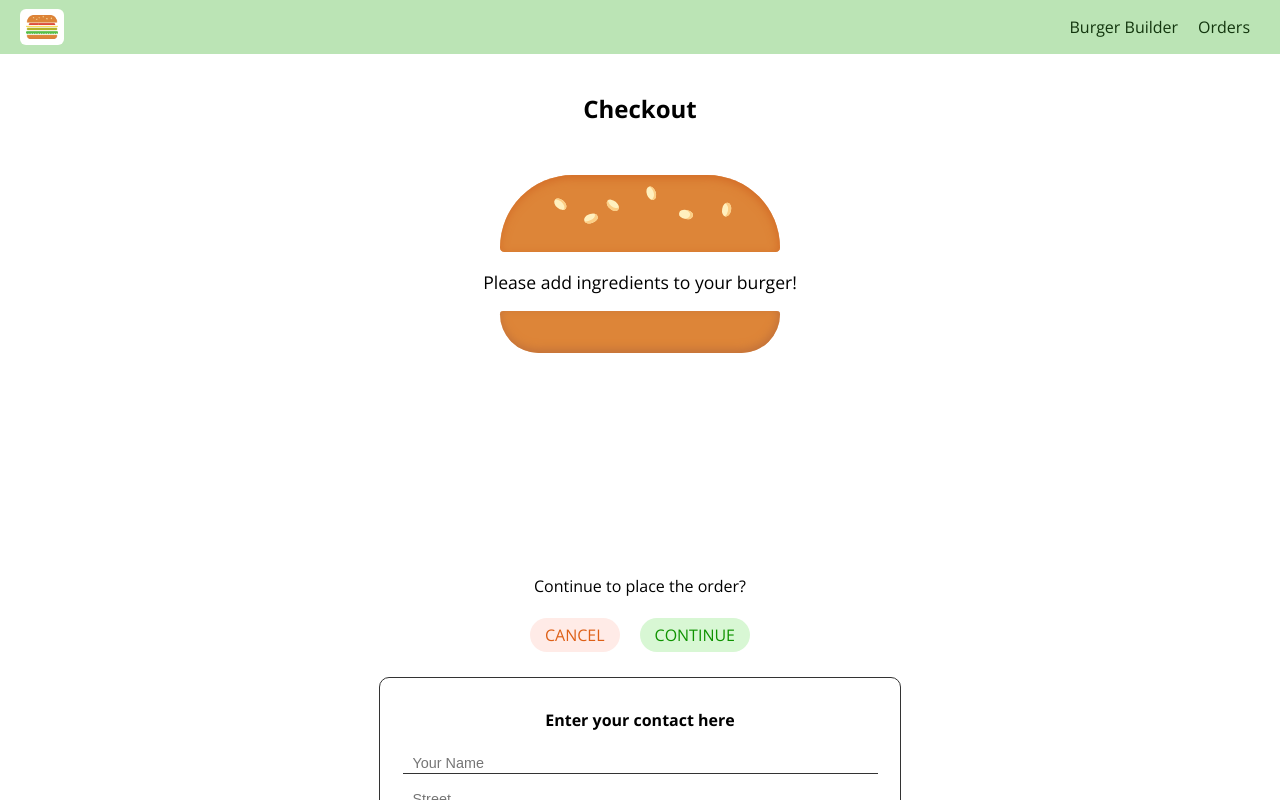
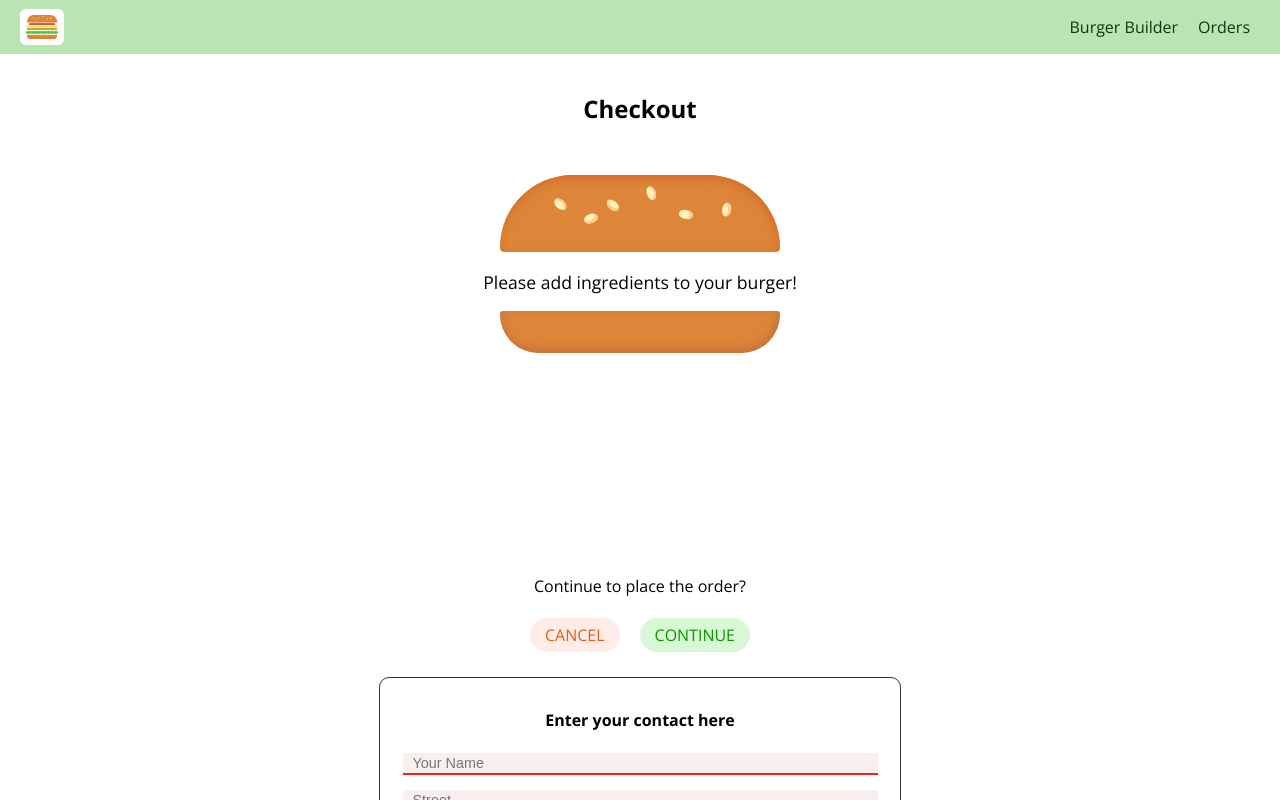
Before and after one commit to khoathy/burger-app, a React app: page /checkout in a window 1280 px wide. Both pictures are taken after a click on the button "CONTINUE". Shown: the top 800 px of the page. Built offline with nearby package versions, Linux system fonts and the light colour scheme.

Commit message:
feat: add input validation feedback

```diff
--- a/src/components/UI/Input/Input.css
+++ b/src/components/UI/Input/Input.css
@@ -26,3 +26,8 @@
     outline: none;
     background-color: #d8f7d4;
 }
+
+.Invalid {
+    border-bottom: solid 2px #fa1d1d;
+    background-color: #faefef;
+}
--- a/src/components/UI/Input/Input.js
+++ b/src/components/UI/Input/Input.js
@@ -4,25 +4,32 @@ import classes from './Input.css';
 
 const input = (props) => {
     let inputElement = null;
+    const inputClasses = [classes.InputElement];
+
+    if(props.invalid) {
+        inputClasses.push(classes.Invalid);
+    }
 
     switch(props.elementType) {
         case('input'):
             inputElement = <input
-                className={classes.InputElement}
+                className={inputClasses.join(' ')}
                 {...props.elementConfig}
                 value={props.value}
                 onChange={props.changed}/>;
             break;
         case('textarea'):
             inputElement = <textarea
-                className={classes.InputElement}
+                className={inputClasses.join(' ')}
                 {...props.elementConfig}
                 value={props.value}
                 onChange={props.changed}/>;
             break;
         case('select'):
             inputElement = (
-                <select className={classes.InputElement} value={props.value}
+                <select
+                className={inputClasses.join(' ')}
+                value={props.value}
                 onChange={props.changed}>
                     {props.elementConfig.options.map(option => (
                         <option key={option.value} value={option.value}>
@@ -34,7 +41,7 @@ const input = (props) => {
             break;
         default:
             inputElement = <input
-                className={classes.InputElement}
+                className={inputClasses.join(' ')}
                 {...props.elementConfig}
                 value={props.value}
                 onChange={props.changed}/>;
--- a/src/containers/Checkout/ContactData/ContactData.js
+++ b/src/containers/Checkout/ContactData/ContactData.js
@@ -159,6 +159,7 @@ class ContactData extends Component {
                         elementConfig={formElement.config.elementConfig}
                         value={formElement.config.value}
                         changed={(event)=> this.inputChangedHandler(event,formElement.id)}
+                        invalid={!formElement.config.valid}
                     />
                 ))}
                 {/* <Input inputtype="input" type="text" name="name" placeholder="Your Name" />
```
